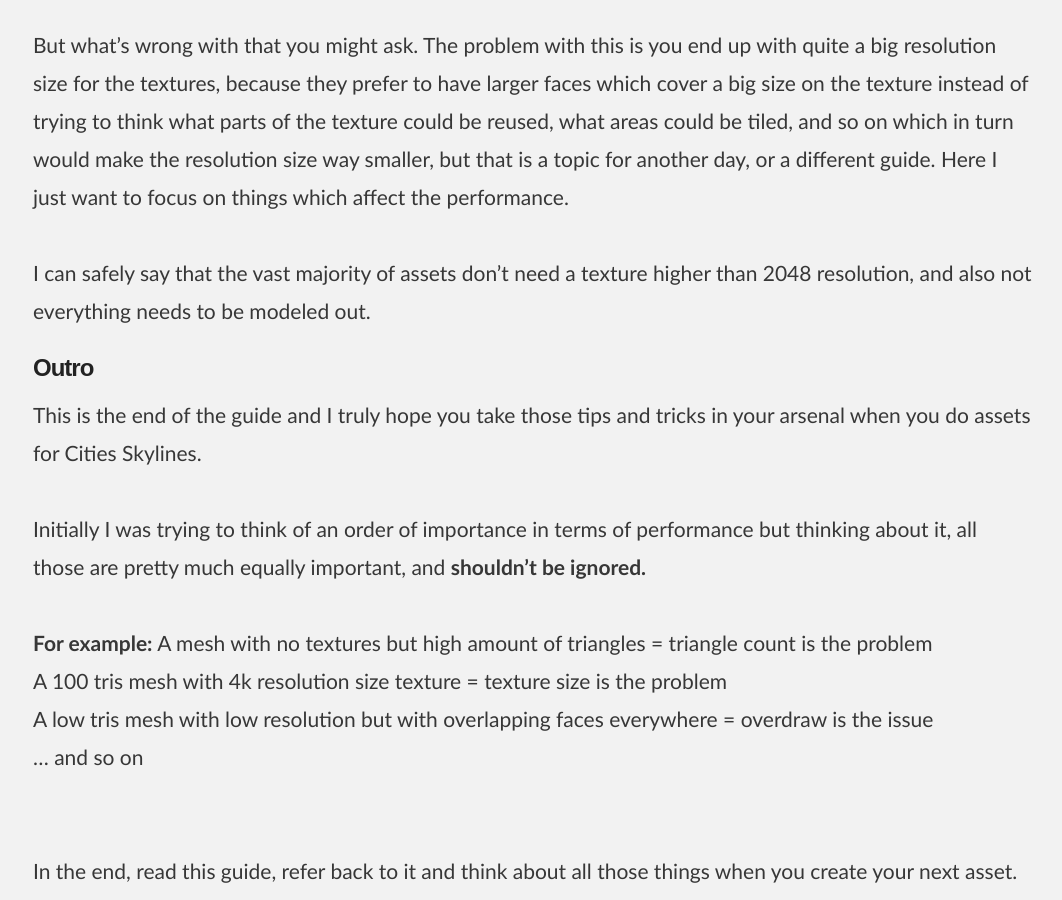
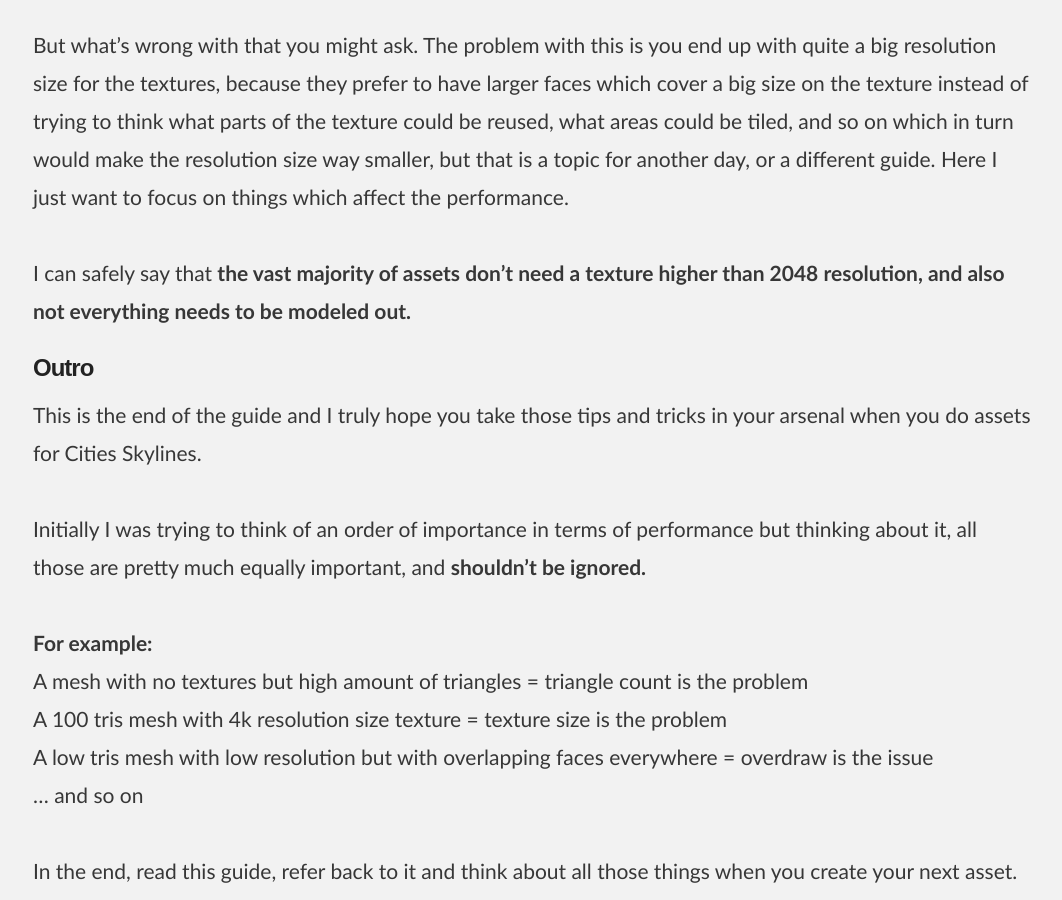
Before and after one commit to comradeintense/assetoptimization, a Jekyll site: the page built from index.md, in a window 1280 px wide and 900 px high, scrolled down 21350 px. Shown: the whole window, without its empty margins (107-1169 px from the left). Built offline with Jekyll 4.4.1, drawn with Linux system fonts in a browser that asks for light colours; our own code applies the rules of GitHub Pages for plain Markdown files.

Commit message:
Update index.md

```diff
--- a/index.md
+++ b/index.md
@@ -228,7 +228,7 @@ The problem comes in the way people got used to making assets and lack of experi
 <br><br>
 But what’s wrong with that you might ask. The problem with this is you end up with quite a big resolution size for the textures, because they prefer to have larger faces which cover a big size on the texture instead of trying to think what parts of the texture could be reused, what areas could be tiled, and so on which in turn would make the resolution size way smaller, but that is a topic for another day, or a different guide. Here I just want to focus on things which affect the performance.
 <br><br>
-I can safely say that the vast majority of assets don't need a texture higher than 2048 resolution, and also not everything needs to be modeled out.
+I can safely say that **the vast majority of assets don't need a texture higher than 2048 resolution, and also not everything needs to be modeled out.**
 
 ### Outro
 
@@ -236,13 +236,13 @@ This is the end of the guide and I truly hope you take those tips and tricks in
 <br><br>
 Initially I was trying to think of an order of importance in terms of performance but thinking about it, all those are pretty much equally important, and **shouldn’t be ignored.**
 <br><br>
-**For example:**
+**For example:**<br>
 A mesh with no textures but high amount of triangles = triangle count is the problem<br>
 A 100 tris mesh with 4k resolution size texture = texture size is the problem<br>
 A low tris mesh with low resolution but with overlapping faces everywhere = overdraw is the issue<br>
 … and so on<br>
-<br><br>
+<br>
 In the end, read this guide, refer back to it and think about all those things when you create your next asset. Try to constantly make progress and each new asset that you do, should be better than the previous one, as you keep on learning and you can see the mistakes that you made in the past.
 <br><br>
-Hope this was useful to you, and if it was, share it with others.
+Hope this was useful to you, and if it was, share it with others.<br>
 **Comrade Intense**, peace.
```
